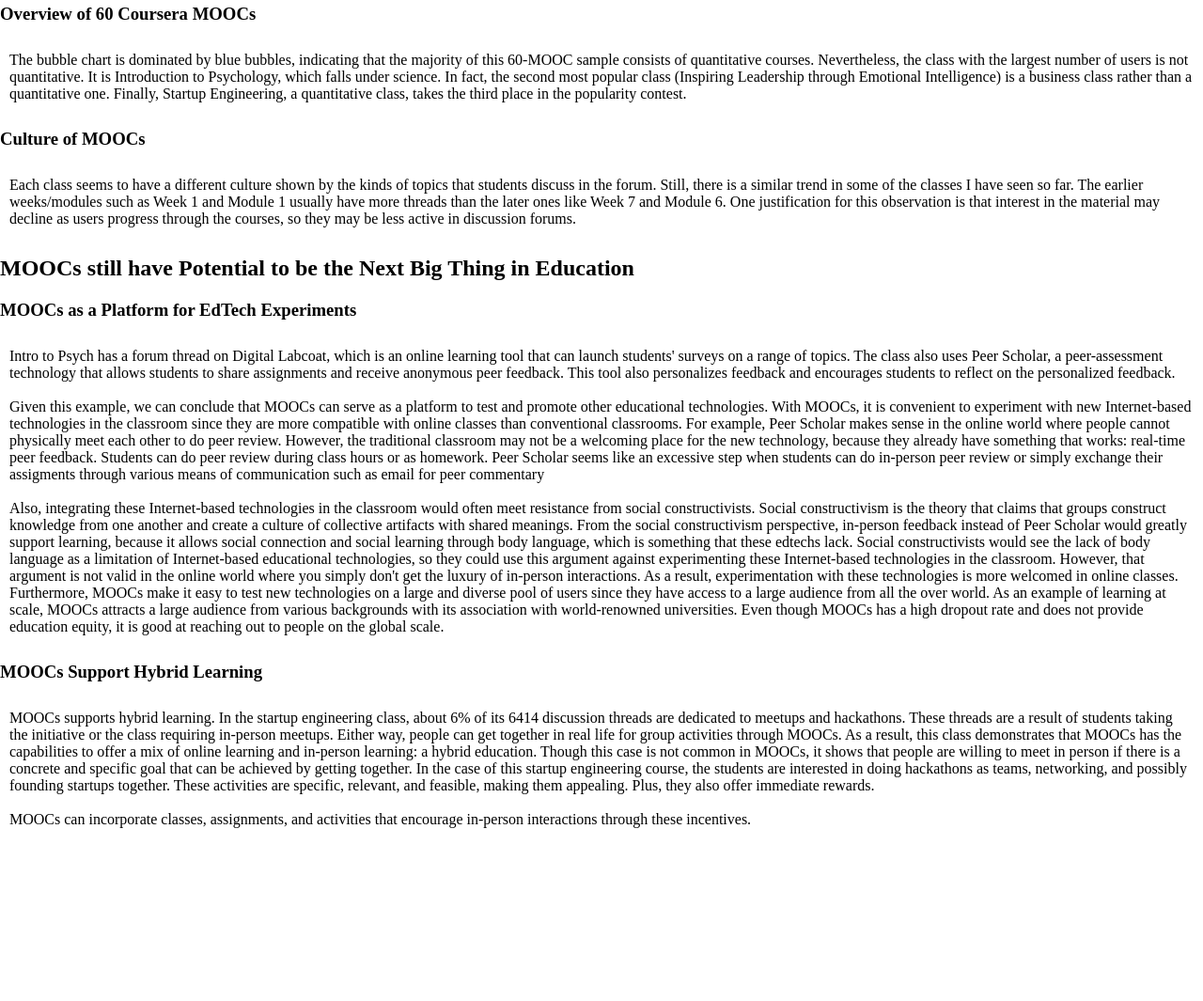
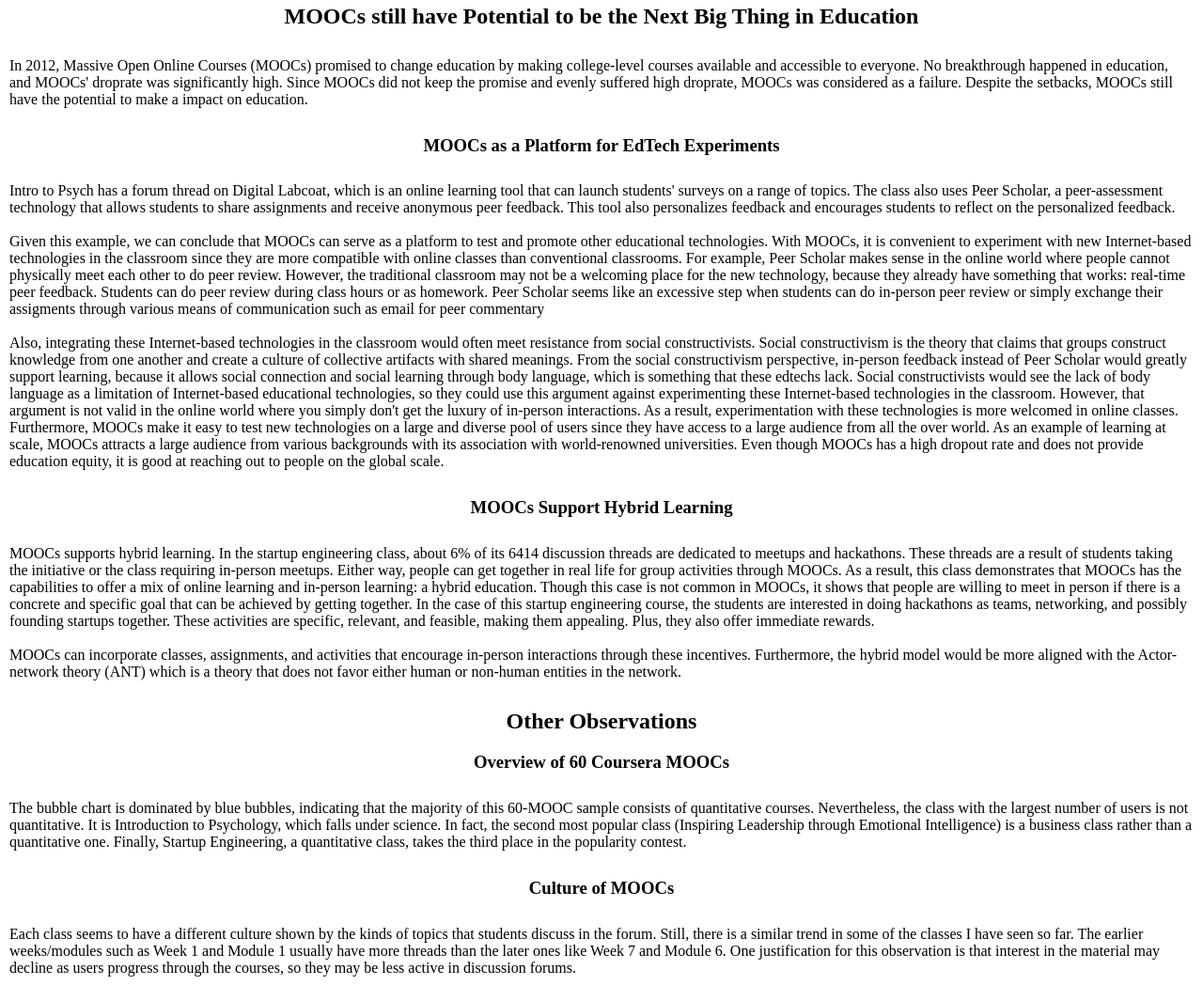
Before and after one commit to thotran2015/LMT_MOOCs, a plain HTML site: page about.html in a window 1280 px wide. Shown: the part 76-1141 px from the top of the page at 94% size. Before the commit the page ends 983 px from the top, so only its background shows below. Drawn offline with Linux system fonts and the light colour scheme.

Commit message:
adding more context in inference

```diff
--- a/about.html
+++ b/about.html
@@ -18,15 +18,10 @@
 
 <body>
 	<h1>Inferences</h1>
-  <h3> Overview of 60 Coursera MOOCs </h3>
-  <p>
-   The bubble chart is dominated by blue bubbles, indicating that the majority of this 60-MOOC sample consists of quantitative courses. Nevertheless, the class with the largest number of users is not quantitative. It is Introduction to Psychology, which falls under science. In fact, the second most popular class (Inspiring Leadership through Emotional Intelligence) is a business class rather than a quantitative one. Finally, Startup Engineering, a quantitative class, takes the third place in the popularity contest.
-  </p>
-  <h3> Culture of MOOCs </h3>
-  <p>
-    Each class seems to have a different culture shown by the kinds of topics that students discuss in the forum. Still, there is a similar trend in some of the classes I have seen so far. The earlier weeks/modules such as Week 1 and Module 1 usually have more threads than the later ones like Week 7 and Module 6. One justification for this observation is that interest in the material may decline as users progress through the courses, so they may be less active in discussion forums.
-  </p>
 <h2>MOOCs still have Potential to be the Next Big Thing in Education</h2>
+<p>
+  In 2012, Massive Open Online Courses (MOOCs) promised to change education by making college-level courses available and accessible to everyone. No breakthrough happened in education, and MOOCs' droprate was significantly high. Since MOOCs did not keep the promise and evenly suffered high droprate, MOOCs was considered as a failure. Despite the setbacks, MOOCs still have the potential to make a impact on education.
+</p>
 
  <h3> MOOCs as a Platform for EdTech Experiments </h3>
    <p>
@@ -40,8 +35,16 @@ Furthermore, MOOCs make it easy to test new technologies on a large and diverse
   <h3> MOOCs Support Hybrid Learning </h3>
   <p>
   MOOCs supports hybrid learning. In the startup engineering class, about 6% of its 6414 discussion threads are dedicated to meetups and hackathons. These threads are a result of students taking the initiative or the class requiring in-person meetups. Either way, people can get together in real life for group activities through MOOCs. As a result, this class demonstrates that MOOCs has the capabilities to offer a mix of online learning and in-person learning: a hybrid education. Though this case is not common in MOOCs, it shows that people are willing to meet in person if there is a concrete and specific goal that can be achieved by getting together. In the case of this startup engineering course, the students are interested in doing hackathons as teams, networking, and possibly founding startups together. These activities are specific, relevant, and feasible, making them appealing. Plus, they also offer immediate rewards. <br/><br/>
-  MOOCs can incorporate classes, assignments, and activities that encourage in-person interactions through these incentives.
+  MOOCs can incorporate classes, assignments, and activities that encourage in-person interactions through these incentives. Furthermore, the hybrid model would be more aligned with the Actor-network theory (ANT) which is a theory that does not favor either human or non-human entities in the network.
 </p>
-
+<h2> Other Observations</h2>
+  <h3> Overview of 60 Coursera MOOCs </h3>
+  <p>
+   The bubble chart is dominated by blue bubbles, indicating that the majority of this 60-MOOC sample consists of quantitative courses. Nevertheless, the class with the largest number of users is not quantitative. It is Introduction to Psychology, which falls under science. In fact, the second most popular class (Inspiring Leadership through Emotional Intelligence) is a business class rather than a quantitative one. Finally, Startup Engineering, a quantitative class, takes the third place in the popularity contest.
+  </p>
+  <h3> Culture of MOOCs </h3>
+  <p>
+    Each class seems to have a different culture shown by the kinds of topics that students discuss in the forum. Still, there is a similar trend in some of the classes I have seen so far. The earlier weeks/modules such as Week 1 and Module 1 usually have more threads than the later ones like Week 7 and Module 6. One justification for this observation is that interest in the material may decline as users progress through the courses, so they may be less active in discussion forums.
+  </p>
 </body>
 </html>
--- a/techstack/stylesheet.css
+++ b/techstack/stylesheet.css
@@ -11,6 +11,12 @@ html, body {
 		h1 {
 			text-align: center;
 		}
+    h2{
+      text-align: center;
+    }
+    h3{
+      text-align: center;
+    }
     p{
       text-align: left;
       padding: 10px;
```
